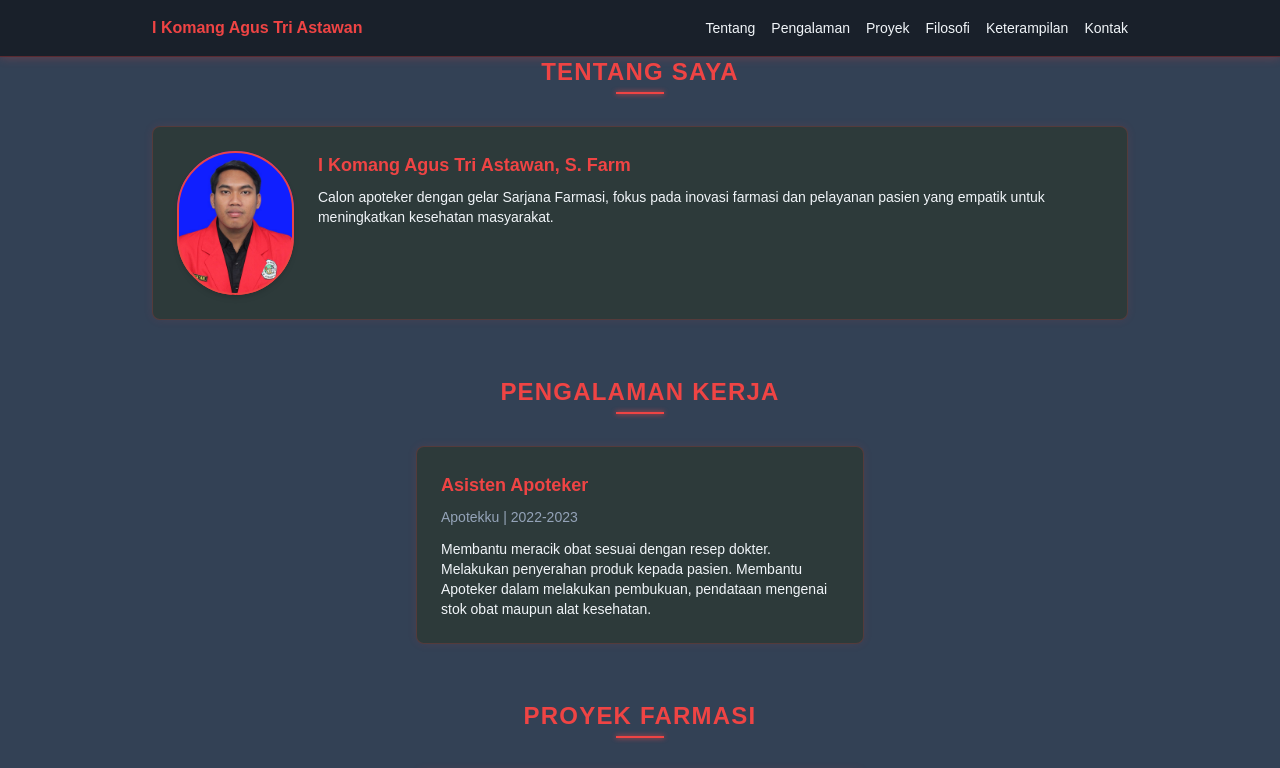
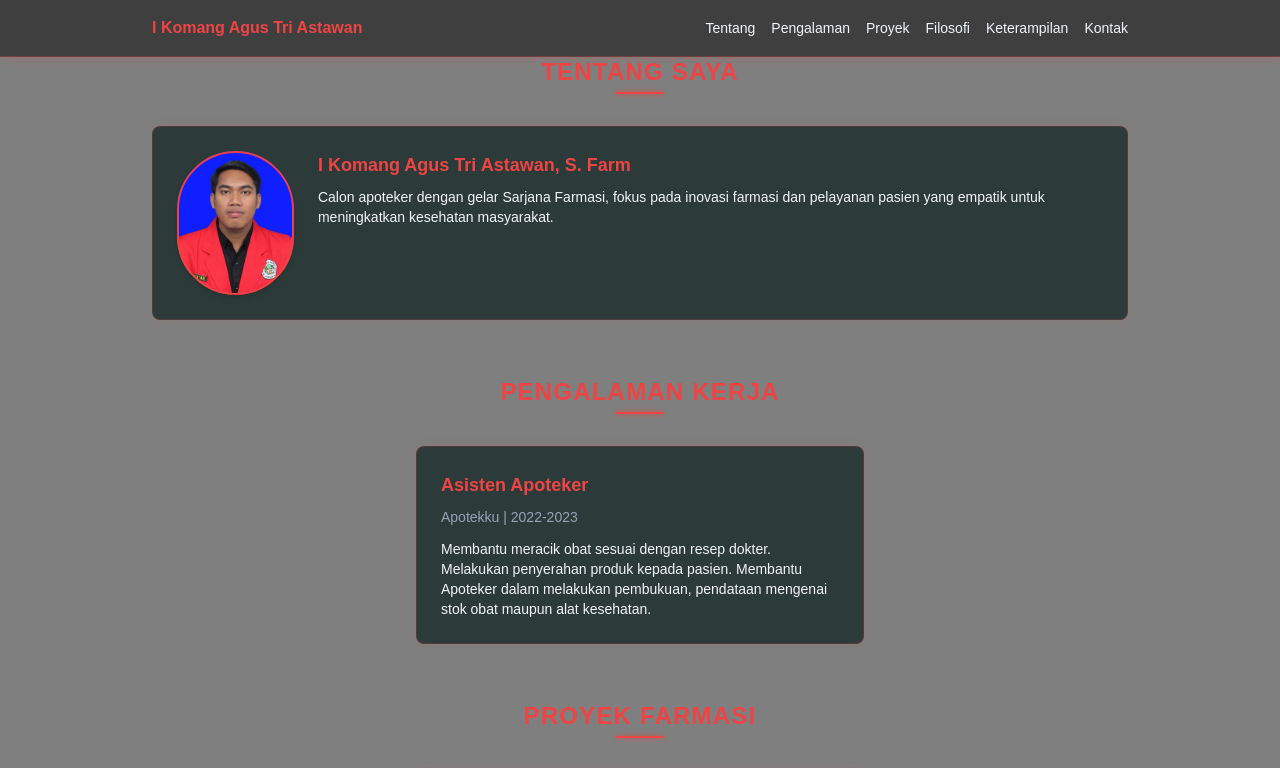
Before and after one commit to broman0x/portofoliokomang, a React (Create React App) app: page / in a window 1280 px wide. Shown: the top 768 px of the page. Built offline with nearby package versions, Linux system fonts and the light colour scheme.

Commit message:
Update App.jsx

```diff
--- a/src/App.jsx
+++ b/src/App.jsx
@@ -25,7 +25,7 @@
   };
 
   return (
-    <div className="min-h-screen bg-[#334155]">
+    <div className="min-h-screen bg-[#7F7F7F]">
       <Header />
       <motion.main
         className="container py-10 sm:py-14"
```
